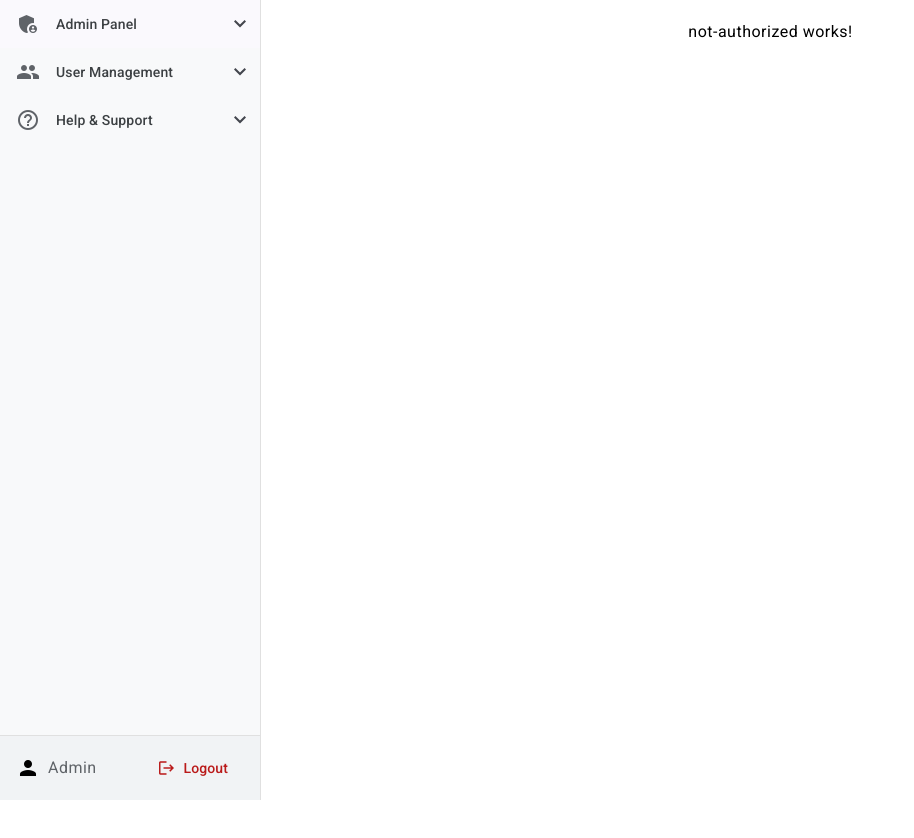
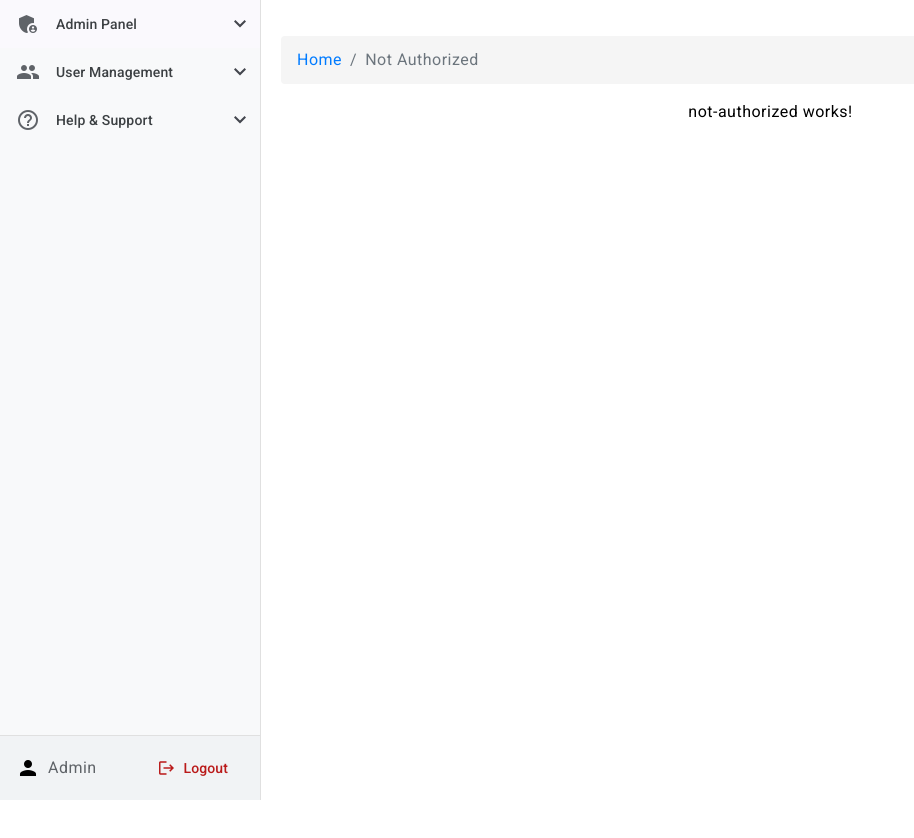
Before and after one commit to GARUD6209/menuapp.client, an Angular app: page /not-authorized in a window 1280 px wide. Shown: the top 838 px of the page, without its empty margins (0-914 px from the left). Built offline with nearby package versions, Linux system fonts and the light colour scheme; sample sign-in values are in the browser's storage.

Commit message:
added custom breadcrumbs

```diff
--- a/package.json
+++ b/package.json
@@ -23,6 +23,7 @@
     "@angular/platform-browser": "^18.1.0",
     "@angular/platform-browser-dynamic": "^18.1.0",
     "@angular/router": "^18.1.0",
+    "angular-crumbs": "^3.0.1",
     "jest-editor-support": "*",
     "run-script-os": "*",
     "rxjs": "~7.8.0",
--- a/src/app/app-routing.module.ts
+++ b/src/app/app-routing.module.ts
@@ -5,7 +5,6 @@ import { RoleGuard } from './core/guards/role.guard';
 import { MainLayoutComponent } from './layout/main-layout/main-layout.component';
 import { AuthLayoutComponent } from './layout/auth-layout/auth-layout.component';
 import { NotAuthorizedComponent } from './features/auth/pages/not-authorized.component';
-
 
 const routes: Routes = [
   {
@@ -15,35 +14,47 @@ const routes: Routes = [
     children: [
       {
         path: '',
-        loadChildren: () => import('./features/home/home.module').then(m => m.HomeModule)
+        loadChildren: () => import('./features/home/home.module').then(m => m.HomeModule),
+        data: { breadcrumb: 'Dashboard' } // Default dashboard breadcrumb
       },
       {
         path: 'admin',
         loadChildren: () => import('./features/admin/admin.module').then(m => m.AdminModule),
         canActivate: [AuthGuard, RoleGuard],
-        data: { roles: ['admin'] }
+        data: {
+          breadcrumb: 'Admin', // Admin breadcrumb
+          roles: ['admin']
+        }
       },
       {
         path: 'manager',
         loadChildren: () => import('./features/manager/manager.module').then(m => m.ManagerModule),
         canActivate: [AuthGuard, RoleGuard],
-        data: { roles: ['manager'] }
+        data: {
+          breadcrumb: 'Manager', // Manager breadcrumb
+          roles: ['manager']
+        }
       },
       {
         path: 'user',
         loadChildren: () => import('./features/user/user.module').then(m => m.UserModule),
         canActivate: [AuthGuard, RoleGuard],
-        data: { roles: ['user'] }
+        data: {
+          breadcrumb: 'User', // User breadcrumb
+          roles: ['user']
+        }
       },
       {
         path: 'profile',
         loadChildren: () => import('./features/profile/profile.module').then(m => m.ProfileModule),
-        canActivate: [AuthGuard]
+        canActivate: [AuthGuard],
+        data: { breadcrumb: 'Profile' } // Profile breadcrumb
       },
       {
         path: 'help',
         loadChildren: () => import('./features/help/help.module').then(m => m.HelpModule),
-        canActivate: [AuthGuard]
+        canActivate: [AuthGuard],
+        data: { breadcrumb: 'Help & Support' } // Help breadcrumb
       }
     ]
   },
@@ -53,11 +64,13 @@ const routes: Routes = [
     children: [
       {
         path: 'login',
-        loadChildren: () => import('./features/auth/auth.module').then(m => m.AuthModule)
+        loadChildren: () => import('./features/auth/auth.module').then(m => m.AuthModule),
+        data: { breadcrumb: 'Login' } // Login breadcrumb (though typically not shown in auth layout)
       },
       {
         path: 'not-authorized',
-        component: NotAuthorizedComponent // Move this to auth feature
+        component: NotAuthorizedComponent,
+        data: { breadcrumb: 'Not Authorized' } // Not authorized breadcrumb
       }
     ]
   },
--- a/src/app/features/admin/admin-routing.module.ts
+++ b/src/app/features/admin/admin-routing.module.ts
@@ -5,10 +5,18 @@ import { AdminComponent } from './pages/admin-dashboard/admin.component';
 
 
 const routes: Routes = [
-  { path: '', component: AdminDashboardComponent },
+  {
+    path: '',
+    component: AdminDashboardComponent,
+    data: { breadcrumb: 'Dashboard' }
+  },
   { path: 'logs', component: AdminDashboardComponent }, // Update with actual logs component
   { path: 'settings', component: AdminDashboardComponent }, // Update with actual settings component
-  { path: 'profile', component: AdminComponent }
+  {
+    path: 'profile',
+    component: AdminComponent,
+    data: { breadcrumb: 'Profile' }
+  }
 ];
 
 @NgModule({
--- a/src/app/features/manager/manager-routing.module.ts
+++ b/src/app/features/manager/manager-routing.module.ts
@@ -4,8 +4,16 @@ import { ManagerComponent } from './pages/manager-dashboard/manager.component';
 import { ManagerDashboardComponent } from './pages/manager-dashboard/manager-dashboard.component';
 
 const routes: Routes = [
-  { path: '', component: ManagerDashboardComponent },
-  { path: 'profile', component: ManagerComponent }
+  {
+    path: '',
+    component: ManagerDashboardComponent,
+    data: { breadcrumb: 'Dashboard' }
+  },
+  {
+    path: 'profile',
+    component: ManagerComponent,
+    data: { breadcrumb: 'Profile' }
+  },
 ];
 
 @NgModule({
--- a/src/app/features/user/user-routing.module.ts
+++ b/src/app/features/user/user-routing.module.ts
@@ -6,8 +6,16 @@ import { UserComponent } from './pages/user-dashboard/user.component';
 
 
 const routes: Routes = [
-  { path: '', component: UserDashboardComponent },
-  { path: 'profile', component: UserComponent }
+  {
+    path: '',
+    component: UserDashboardComponent,
+    data: { breadcrumb: 'Dashboard' }
+  },
+  {
+    path: 'profile',
+    component: UserComponent,
+    data: { breadcrumb: 'Profile' }
+  }
 ];
 
 @NgModule({
--- a/src/app/layout/main-layout/main-layout.component.html
+++ b/src/app/layout/main-layout/main-layout.component.html
@@ -6,6 +6,7 @@
 
   <!-- Scrollable content area -->
   <div class="content-container">
+    <app-custom-breadcrumb></app-custom-breadcrumb>
     <router-outlet></router-outlet>
   </div>
 </div>
--- /dev/null
+++ b/src/app/shared/components/custom-breadcrumb/custom-breadcrumb.component.css
@@ -0,0 +1,34 @@
+/* src/app/shared/components/custom-breadcrumb/custom-breadcrumb.component.css */
+.breadcrumb {
+  display: flex;
+  flex-wrap: wrap;
+  padding: 0.75rem 1rem;
+  margin-bottom: 1rem;
+  list-style: none;
+  background-color: #f5f5f5;
+  border-radius: 0.25rem;
+}
+
+.breadcrumb-item + .breadcrumb-item {
+  padding-left: 0.5rem;
+}
+
+.breadcrumb-item + .breadcrumb-item::before {
+  display: inline-block;
+  padding-right: 0.5rem;
+  color: #6c757d;
+  content: "/";
+}
+
+.breadcrumb-item.active {
+  color: #6c757d;
+}
+
+a {
+  color: #007bff;
+  text-decoration: none;
+}
+
+a:hover {
+  text-decoration: underline;
+}
--- /dev/null
+++ b/src/app/shared/components/custom-breadcrumb/custom-breadcrumb.component.html
@@ -0,0 +1,12 @@
+<!-- src/app/shared/components/custom-breadcrumb/custom-breadcrumb.component.html -->
+<nav aria-label="breadcrumb" *ngIf="breadcrumbs.length > 0">
+    <ol class="breadcrumb">
+        <li class="breadcrumb-item">
+            <a [routerLink]="'/'">Home</a>
+        </li>
+        <li class="breadcrumb-item" *ngFor="let breadcrumb of breadcrumbs; let last = last" [class.active]="last">
+            <a *ngIf="!last" [routerLink]="breadcrumb.url">{{ breadcrumb.label }}</a>
+            <span *ngIf="last">{{ breadcrumb.label }}</span>
+        </li>
+    </ol>
+</nav>
--- /dev/null
+++ b/src/app/shared/components/custom-breadcrumb/custom-breadcrumb.component.ts
@@ -0,0 +1,54 @@
+// src/app/shared/components/custom-breadcrumb/custom-breadcrumb.component.ts
+import { Component, OnInit } from '@angular/core';
+import { ActivatedRoute, NavigationEnd, Router } from '@angular/router';
+import { filter } from 'rxjs/operators';
+
+interface Breadcrumb {
+  label: string;
+  url: string;
+}
+
+@Component({
+  selector: 'app-custom-breadcrumb',
+  templateUrl: './custom-breadcrumb.component.html',
+  styleUrls: ['./custom-breadcrumb.component.css']
+})
+export class CustomBreadcrumbComponent implements OnInit {
+  breadcrumbs: Breadcrumb[] = [];
+
+  constructor(private router: Router, private activatedRoute: ActivatedRoute) { }
+
+  ngOnInit() {
+    this.router.events.pipe(
+      filter(event => event instanceof NavigationEnd)
+    ).subscribe(() => {
+      this.breadcrumbs = this.createBreadcrumbs(this.activatedRoute.root);
+    });
+  }
+
+  private createBreadcrumbs(route: ActivatedRoute, url: string = '', breadcrumbs: Breadcrumb[] = []): Breadcrumb[] {
+    const children: ActivatedRoute[] = route.children;
+
+    if (children.length === 0) {
+      return breadcrumbs;
+    }
+
+    for (const child of children) {
+      const routeURL: string = child.snapshot.url.map(segment => segment.path).join('/');
+      if (routeURL !== '') {
+        url += `/${routeURL}`;
+      }
+
+      if (child.snapshot.data['breadcrumb']) {
+        breadcrumbs.push({
+          label: child.snapshot.data['breadcrumb'],
+          url: url
+        });
+      }
+
+      return this.createBreadcrumbs(child, url, breadcrumbs);
+    }
+
+    return breadcrumbs;
+  }
+}
--- a/src/app/shared/shared.module.ts
+++ b/src/app/shared/shared.module.ts
@@ -11,10 +11,12 @@ import { MatButtonModule } from '@angular/material/button';
 import { FilterWithSubmenusPipe } from './pipes/filter-with-submenus.pipe';
 import { FilterNoSubmenusPipe } from './pipes/filter-no-submenus.pipe';
 import { SidebarComponent } from './components/sidebar/sidebar.component';
+import { CustomBreadcrumbComponent } from './components/custom-breadcrumb/custom-breadcrumb.component';
 
 @NgModule({
   declarations: [
     SidebarComponent,
+    CustomBreadcrumbComponent,
 
   ],
   imports: [
@@ -40,6 +42,7 @@ import { SidebarComponent } from './components/sidebar/sidebar.component';
     SidebarComponent,
     FilterWithSubmenusPipe,
     FilterNoSubmenusPipe,
+    CustomBreadcrumbComponent,
     // Export other shared components/directives/pipes
   ]
 })
```
Also changed, not shown: src/app/app.module.ts (+5 -2 lines), 3 other files (tests, documents, lock files or other folders).
